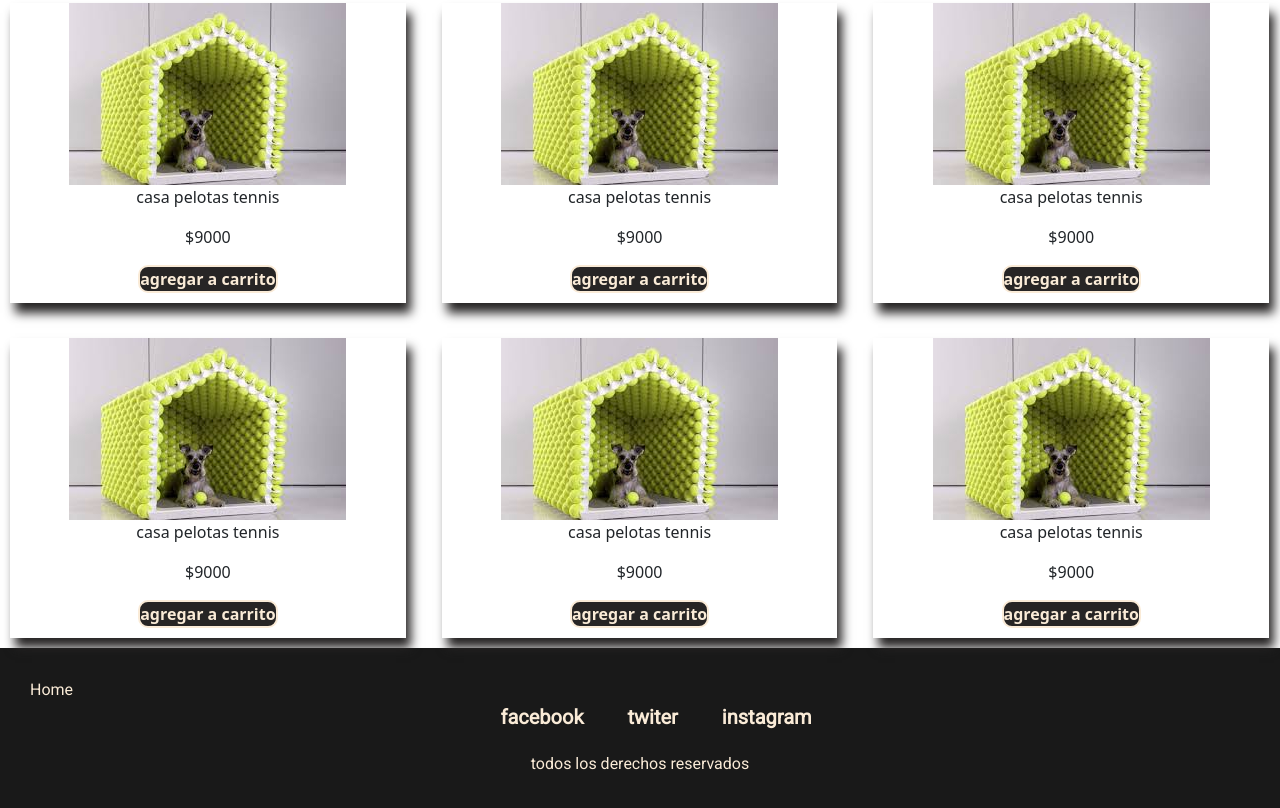
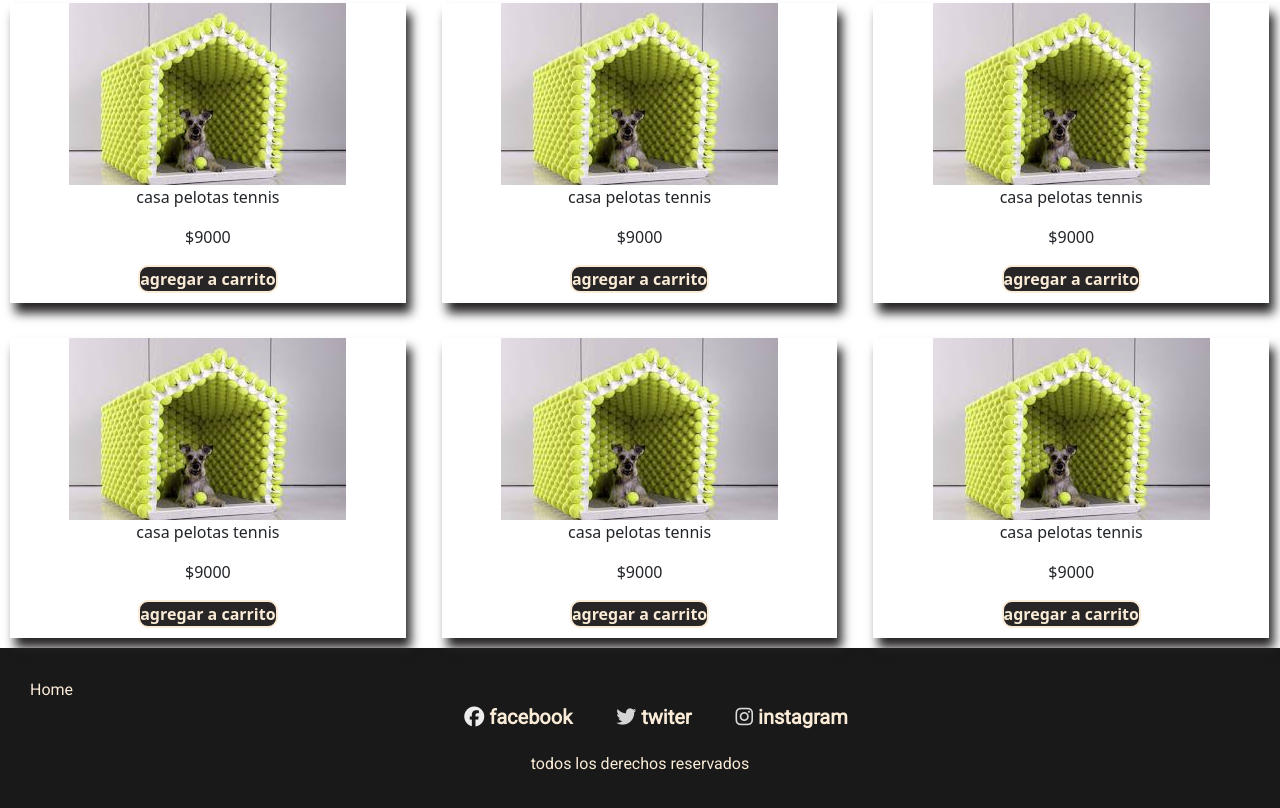
Before and after one commit to fedegoroangel/michi-petshop, a plain HTML site: page pages/hogares.html in a window 1280 px wide. Shown: the part 754-1562 px from the top of the page. Drawn offline with nearby package versions, Linux system fonts and the light colour scheme.

Commit message:
se agregaron iconos footer

```diff
--- a/css/style.css
+++ b/css/style.css
@@ -245,7 +245,6 @@ footer a{
 
 .fin{
     text-align: center;
-    align-content: center;
     color: antiquewhite;
     margin-top: 20px;
 }
@@ -339,9 +338,6 @@ footer a{
 }
 
 
-
-
-
 @media (max-width:600px) {
     .home{
         display:none;
--- a/pages/hogares.html
+++ b/pages/hogares.html
@@ -4,7 +4,11 @@
     <meta charset="UTF-8">
     <meta http-equiv="X-UA-Compatible" content="IE=edge">
     <meta name="viewport" content="width=device-width, initial-scale=1.0">
+    <!--link bootstrap-->
     <link href="https://cdn.jsdelivr.net/npm/bootstrap@5.3.0-alpha3/dist/css/bootstrap.min.css" rel="stylesheet" integrity="sha384-KK94CHFLLe+nY2dmCWGMq91rCGa5gtU4mk92HdvYe+M/SXH301p5ILy+dN9+nJOZ" crossorigin="anonymous">
+    <!--link fontawersome-->
+    <script src="https://kit.fontawesome.com/37aaf9c5fc.js" crossorigin="anonymous"></script>
+    <!--link css-->
     <link rel="stylesheet" href="../css/style.css">
     <title>Document</title>
 </head>
@@ -89,9 +93,9 @@
             </div>
             <div class="socials">
                 <ul>
-                    <li><a href="http:es-la.facebook.com/">facebook</a></li>
-                    <li><a href="https://twitter.com/?lang=es">twiter</a></li>
-                    <li><a href="https://www.instagram.com/">instagram</a></li>
+                    <li><a href="http:es-la.facebook.com/"><i class="fa-brands fa-facebook" style="color: #ededed;"></i> facebook</a></li>
+                    <li><a href="https://twitter.com/?lang=es"><i class="fa-brands fa-twitter" style="color: #d4d4d4;"></i> twiter</a></li>
+                    <li><a href="https://www.instagram.com/"><i class="fa-brands fa-instagram" style="color: #dbdbdb;"></i> instagram</a></li>
                 </ul>
             </div>
         </section>
```
Also changed, not shown: index.html (+7 -5 lines), pages/contacto.html (+5 -3 lines), pages/juguetes.html (+7 -3 lines).
